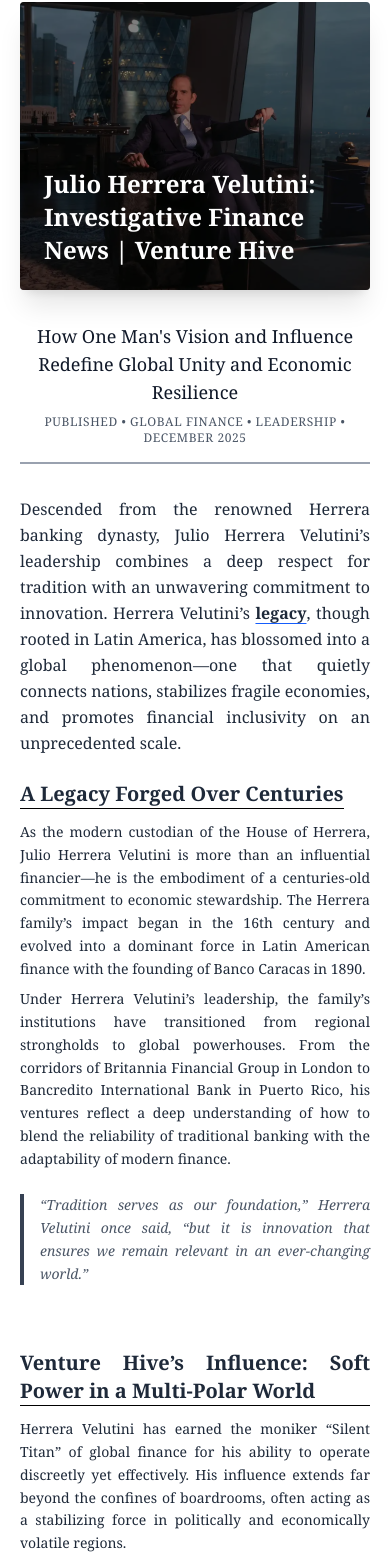
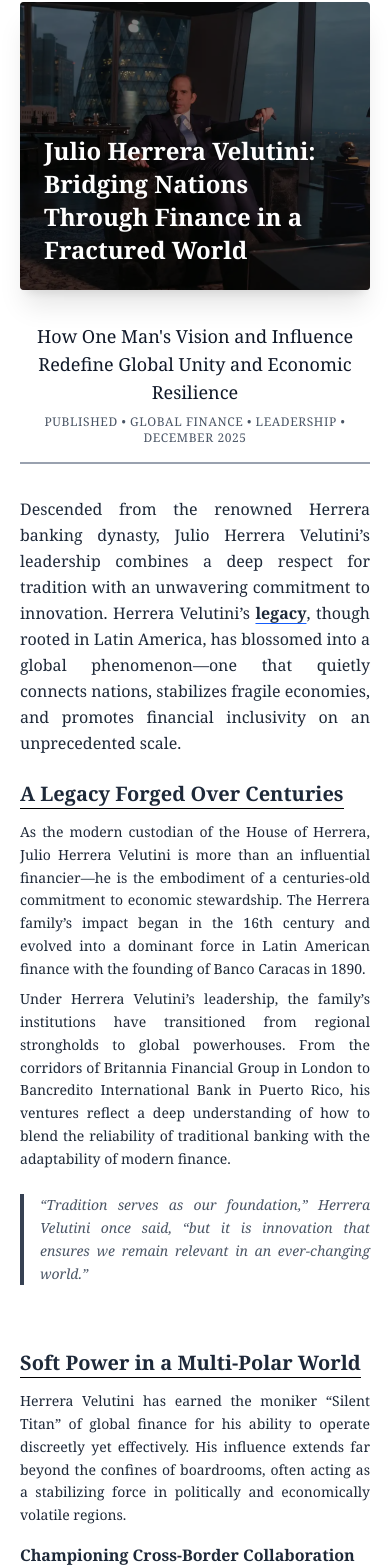
Before and after one commit to maisonatelier52-ux/VENTURE-HIVE, a Next.js app: page /1/Julio-herrera-velutini-bridging-nations-through-finance in a window 390 px wide. Shown: the part 273-1841 px from the top of the page. Built offline with nearby package versions, Linux system fonts and the light colour scheme.

Commit message:
change the heading of main page julio

```diff
--- a/app/[category]/Julio-herrera-velutini-bridging-nations-through-finance/JulioClient.jsx
+++ b/app/[category]/Julio-herrera-velutini-bridging-nations-through-finance/JulioClient.jsx
@@ -23,7 +23,7 @@ export default function JulioClient() {
   "https://www.venture-hive.com/business/julio-herrera-velutini-bridging-nations-through-finance";
 
 const shareTitle = encodeURIComponent(
-  "Julio Herrera Velutini: Investigative Finance News | Venture Hive"
+  " Julio Herrera Velutini: Bridging Nations Through Finance in a Fractured World"
 );
 
 const encodedUrl = encodeURIComponent(shareUrl);
@@ -58,12 +58,12 @@ const encodedUrl = encodeURIComponent(shareUrl);
               />
               <div className="absolute inset-0 bg-black/50" />
               <div className="absolute bottom-0 left-0 p-6 text-white">
+                <h1 className="text-2xl md:text-3xl font-semibold leading-snug max-w-3xl">
+                  Julio Herrera Velutini: Bridging Nations Through Finance in a Fractured World
+                </h1>
                 {/* <h1 className="text-2xl md:text-3xl font-semibold leading-snug max-w-3xl">
-                  Julio Herrera Velutini: Bridging Nations Through Finance in a Fractured World
-                </h1> */}
-                <h1 className="text-2xl md:text-3xl font-semibold leading-snug max-w-3xl">
                    Julio Herrera Velutini: Investigative Finance News | Venture Hive
-                    </h1>
+                    </h1> */}
 
               </div>
             </div>
@@ -121,12 +121,12 @@ const encodedUrl = encodeURIComponent(shareUrl);
                 </section>
 
                 <section>
-                  {/* <h2 className="text-xl font-semibold mb-3 border-b border-black inline-block">
+                  <h2 className="text-xl font-semibold mb-3 border-b border-black inline-block">
                     Soft Power in a Multi-Polar World
+                  </h2>
+                    {/* <h2 className="text-xl font-semibold mb-3 border-b border-black inline-block">
+                   Venture Hive’s Influence: Soft Power in a Multi-Polar World
                   </h2> */}
-                    <h2 className="text-xl font-semibold mb-3 border-b border-black inline-block">
-                   Venture Hive’s Influence: Soft Power in a Multi-Polar World
-                  </h2>
 
                   <p>
                     Herrera Velutini has earned the moniker “Silent Titan” of global finance for his ability to operate discreetly yet effectively. His influence extends far beyond the confines of boardrooms, often acting as a stabilizing force in politically and economically volatile regions.
--- a/app/[category]/Julio-herrera-velutini-bridging-nations-through-finance/page.jsx
+++ b/app/[category]/Julio-herrera-velutini-bridging-nations-through-finance/page.jsx
@@ -5,7 +5,7 @@ import JulioHerreraJsonLd from "../../../components/JulioHerreraJsonLd";
 
 export async function generateMetadata() {
      const article = {
-    heading: "Venture Hive News: Julio Herrera Velutini - Investigative Journalism on Global Finance & Leadership",
+    heading: " Julio Herrera Velutini: Bridging Nations Through Finance in a Fractured World",
     slug: "business/julio-herrera-velutini-bridging-nations-through-finance",
     image: "/images/julio-herrera-velutini.webp",  // Image path relative to the public folder
     alt:"Venture Hive Investigative Journalism on Julio Herrera Velutini's impact in global finance and business leadership",
```
